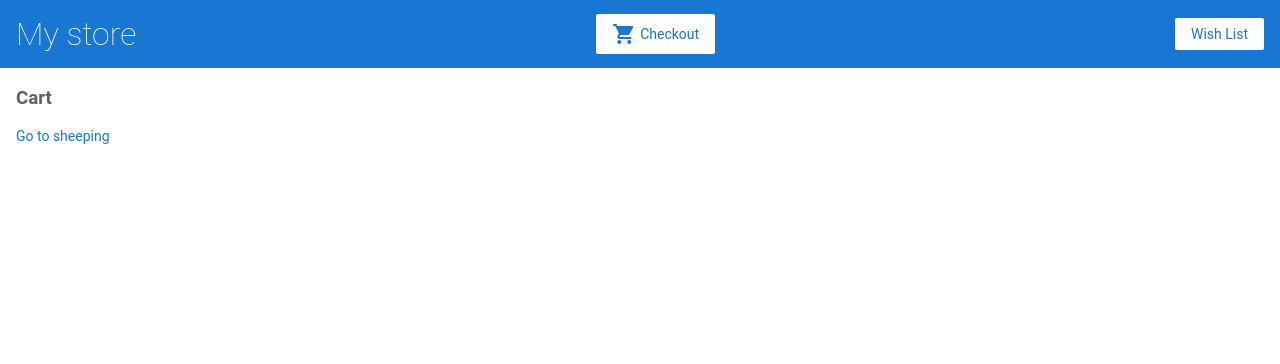
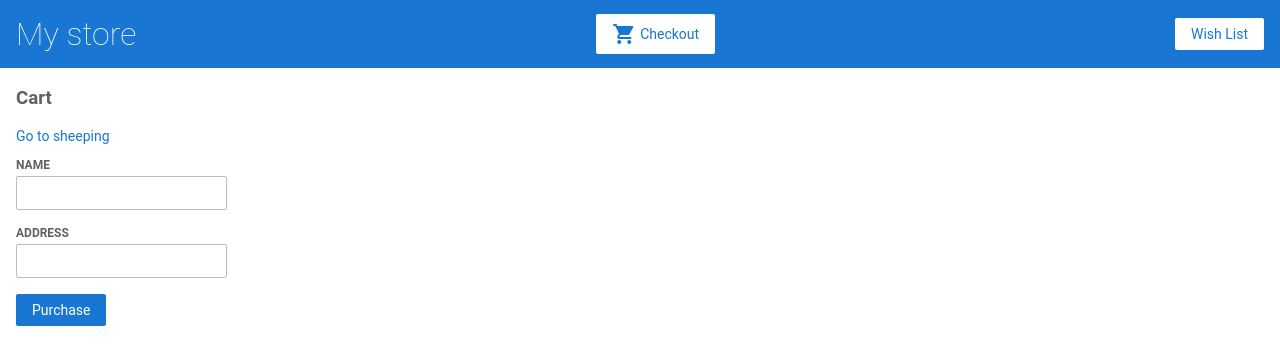
Before and after one commit to khvedelidz3/angular-tutorial-first, an Angular app: page /cart in a window 1280 px wide. Shown: the top 364 px of the page. Built offline with nearby package versions, Linux system fonts and the light colour scheme.

Commit message:
feat(5-form-basics): Finish form basics

```diff
--- a/src/app/app.module.ts
+++ b/src/app/app.module.ts
@@ -12,6 +12,7 @@ import { CartComponent } from './cart/cart.component';
 import { ShippingComponent } from './shipping/shipping.component';
 import { HttpClientModule } from '@angular/common/http';
 import { WishListComponent } from './wish-list/wish-list.component';
+import { ReactiveFormsModule } from "@angular/forms";
 
 @NgModule({
   declarations: [
@@ -22,7 +23,7 @@ import { WishListComponent } from './wish-list/wish-list.component';
     ProductDetailsComponent,
     CartComponent,
     ShippingComponent,
-    WishListComponent
+    WishListComponent,
   ],
   imports: [
     HttpClientModule,
@@ -34,7 +35,8 @@ import { WishListComponent } from './wish-list/wish-list.component';
       { path: 'cart', component: CartComponent },
       { path: 'shipping', component: ShippingComponent },
       { path: 'wish-list', component: WishListComponent }
-    ])
+    ]),
+    ReactiveFormsModule,
   ],
   providers: [],
   bootstrap: [AppComponent]
--- a/src/app/cart/cart.component.html
+++ b/src/app/cart/cart.component.html
@@ -10,3 +10,14 @@
   <button (click)="removeFromCart(product)">Remove</button>
 </div>
 <button *ngIf="items && items.length > 0" (click)="clearCart()">Clear cart</button>
+
+<form [formGroup]="checkedForm" (ngSubmit)="onSubmit(checkedForm.value)">
+  <div>
+      <label for="name">Name</label>
+      <input type="text" id="name" formControlName="name">
+  </div>
+  <div>
+      <label for="address">Address</label>
+      <input type="text" id="address" formControlName="address">
+  </div>
+  <button class="button" type="submit">Purchase</button>
--- a/src/app/cart/cart.component.ts
+++ b/src/app/cart/cart.component.ts
@@ -1,5 +1,6 @@
-import {Component, OnInit} from '@angular/core';
-import {CartService} from '../cart.service';
+import { Component, OnInit } from '@angular/core';
+import { FormBuilder } from "@angular/forms";
+import { CartService } from '../cart.service';
 
 @Component({
   selector: 'app-cart',
@@ -8,11 +9,17 @@ import {CartService} from '../cart.service';
 })
 export class CartComponent implements OnInit {
   items;
+  checkedForm;
 
   constructor(
-    private cartService: CartService
+    private cartService: CartService,
+    private formBuilder: FormBuilder
   ) {
     this.items = this.cartService.getItems();
+    this.checkedForm = formBuilder.group({
+      name: '',
+      address: ''
+    });
   }
 
   ngOnInit() {
@@ -26,4 +33,10 @@ export class CartComponent implements OnInit {
     this.cartService.clearCart();
   }
 
+  onSubmit(value) {
+    console.log(value);
+
+    this.checkedForm.reset();
+  }
+
 }
```
